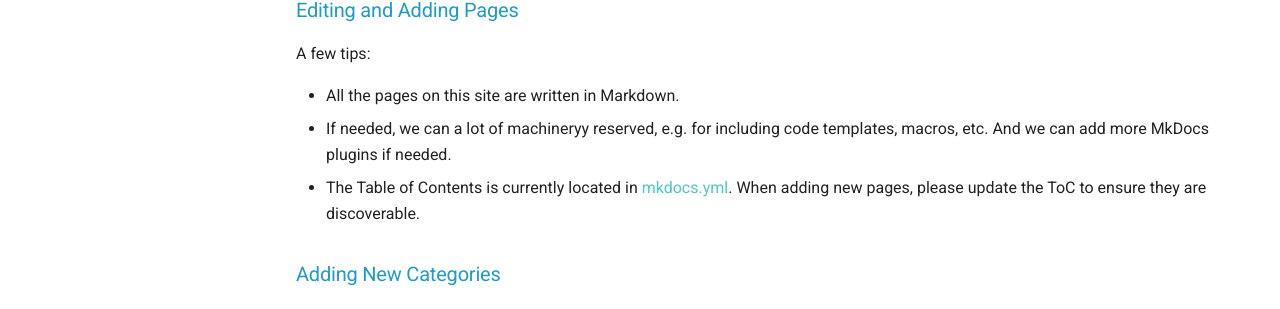
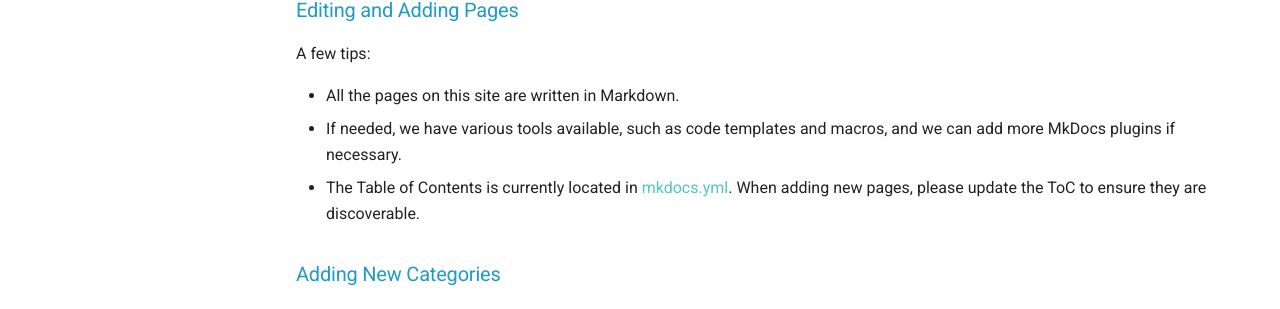
Before and after one commit to gradle/community, an MkDocs documentation site: the page built from docs/cookbook/CONTRIBUTING.md, in a window 1280 px wide and 1308 px high. Shown: the part 583-892 px from the top of the window. Built offline with MkDocs 1.6.1 and Material for MkDocs 9.7.7, drawn with Linux system fonts in a browser that asks for light colours; plug-ins that fetch from the network failed and are left out; comment, search, counter and statistics services are not loaded.

Commit message:
Apply suggestions from review by @lkasso
Co-authored-by: Laura Kassovic <lkassovic@gradle.com>

```diff
--- a/docs/cookbook/CONTRIBUTING.md
+++ b/docs/cookbook/CONTRIBUTING.md
@@ -18,8 +18,7 @@ Any contributions are welcome!
 A few tips:
 
 - All the pages on this site are written in Markdown.
-- If needed, we can a lot of machineryy reserved, e.g. for including code templates, macros, etc.
-  And we can add more MkDocs plugins if needed.
+- If needed, we have various tools available, such as code templates and macros, and we can add more MkDocs plugins if necessary.
 - The Table of Contents is currently located in [mkdocs.yml](../mkdocs.yml).
 When adding new pages, please update the ToC to ensure they are discoverable.
 
```
